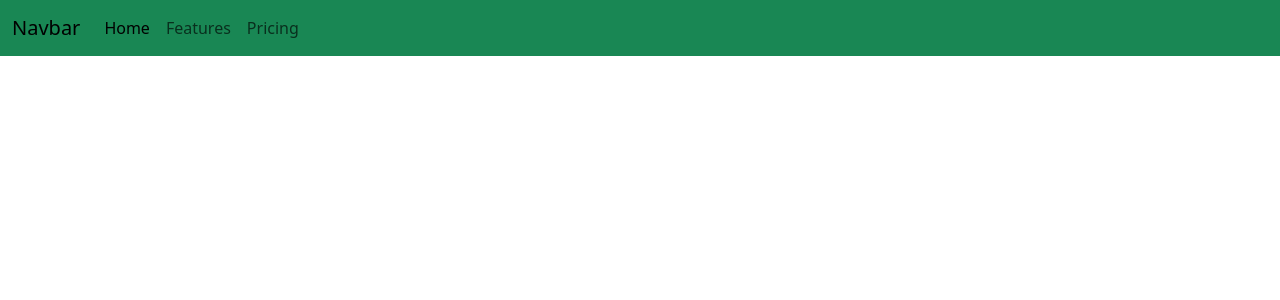
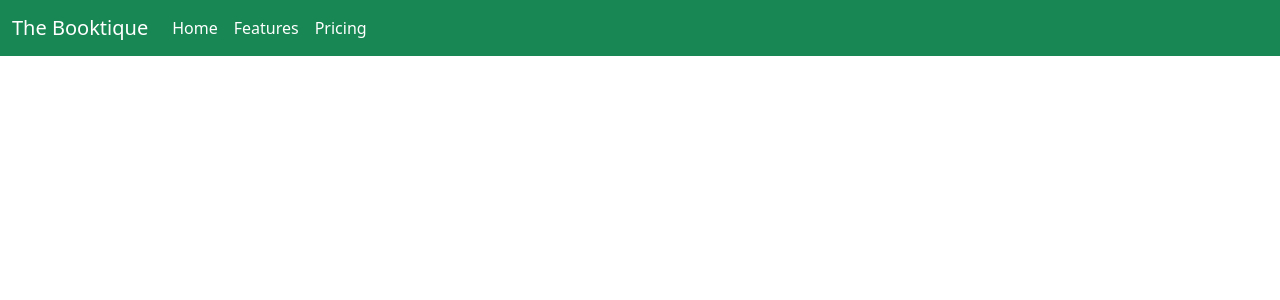
Before and after one commit to loomedai/bootsncats, a PHP site: page / in a window 1280 px wide. Shown: the top 300 px of the page. Run offline with PHP 8.4, Linux system fonts and the light colour scheme; data that the repository does not hold is empty.

Commit message:
White text added

```diff
--- a/index.php
+++ b/index.php
@@ -17,22 +17,23 @@ $books = $bookshop->getBooks(); // Call the getBooks() method to retrieve data
     <title>Document</title>
 </head>
 <body>
+
 <nav class="navbar navbar-expand-lg bg-success text-white">
     <div class="container-fluid">
-        <a class="navbar-brand" href="#">Navbar</a>
+        <a class="navbar-brand text-white" href="#">The Booktique</a>
         <button class="navbar-toggler" type="button" data-bs-toggle="collapse" data-bs-target="#navbarNav" aria-controls="navbarNav" aria-expanded="false" aria-label="Toggle navigation">
             <span class="navbar-toggler-icon"></span>
         </button>
         <div class="collapse navbar-collapse" id="navbarNav">
             <ul class="navbar-nav">
                 <li class="nav-item">
-                    <a class="nav-link active" aria-current="page" href="#">Home</a>
+                    <a class="nav-link active text-white" aria-current="page" href="/">Home</a>
                 </li>
                 <li class="nav-item">
-                    <a class="nav-link" href="#">Features</a>
+                    <a class="nav-link text-white" href="#">Features</a>
                 </li>
                 <li class="nav-item">
-                    <a class="nav-link" href="#">Pricing</a>
+                    <a class="nav-link text-white" href="#">Pricing</a>
                 </li>
             </ul>
         </div>
@@ -55,7 +56,7 @@ $books = $bookshop->getBooks(); // Call the getBooks() method to retrieve data
             <p class="bookDesc h-50 overflow-hidden"><?php echo $book['Description']; ?></p>
            <div class="buy d-flex justify-content-between">
                <p class="bookPrice position-absolute bottom-0 start-0 p-1 m-1"><?php echo $book['Price']; ?></p>
-               <a href="" class="btn position-absolute bottom-0 end-0 bg-success p-1 m-1">Add to cart</a>
+               <a href="" class="btn position-absolute bottom-0 end-0 bg-success p-1 m-1 text-white">Add to cart</a>
            </div>
         </div>
     </div>
```
